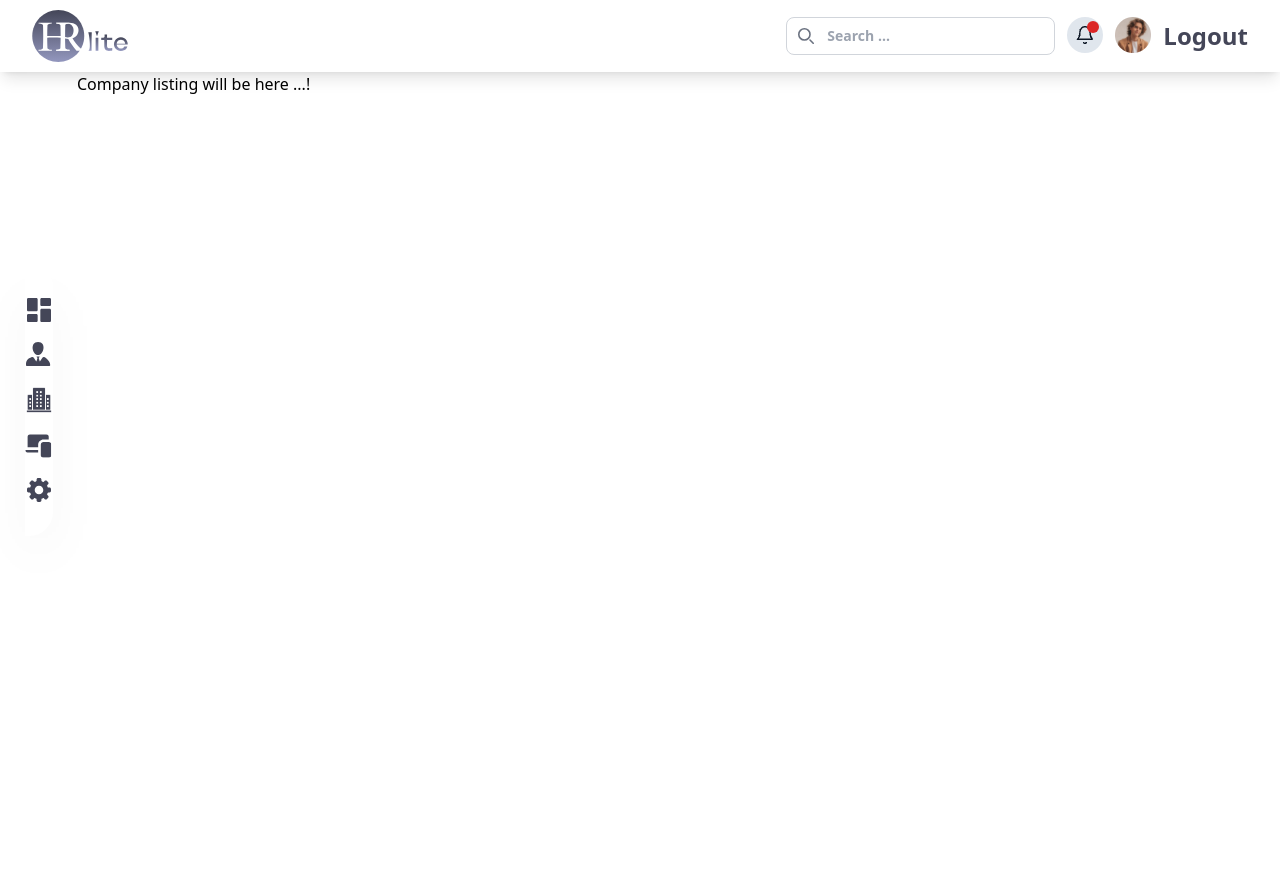
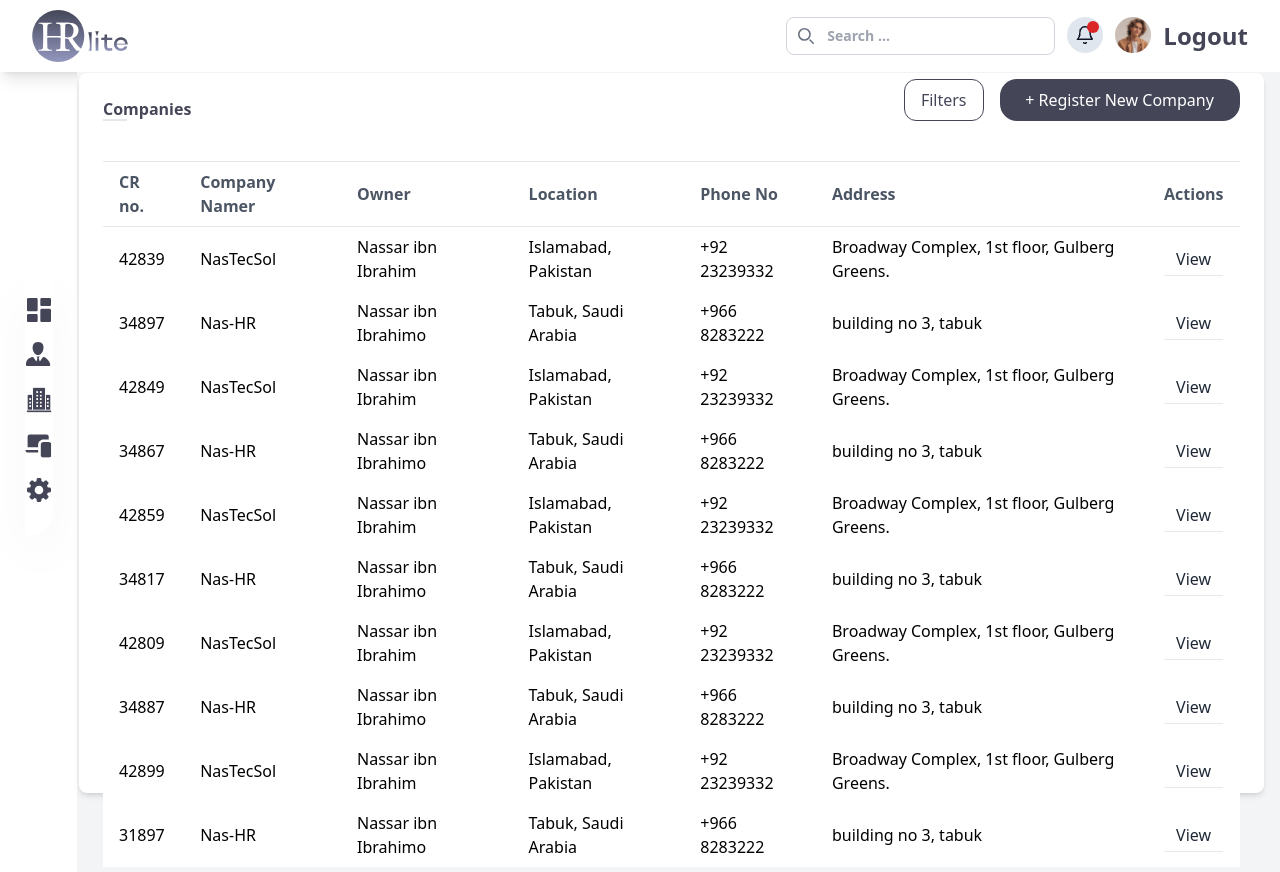
Before and after one commit to annsmustafa191/NasServices, a Next.js app in the folder nasservices/: page /dashboard/company in a window 1280 px wide. Before the commit the page ends 800 px from the top, so only its background shows below. Built offline with nearby package versions, Linux system fonts and the light colour scheme.

Commit message:
Company list

```diff
--- a/nasservices/src/app/dashboard/company/list/companylisting.tsx
+++ b/nasservices/src/app/dashboard/company/list/companylisting.tsx
@@ -1,8 +1,171 @@
+"use client";
+import { useState } from "react";
 export default function CompanyListing()
-{
+{const [isOpen, setIsOpen] = useState(false);
+
+    const toggleDropdown = () => {
+      setIsOpen(!isOpen);
+    };
+  const [companies] = useState([
+    {
+      id: 42839,
+      iqama: "NasTecSol",
+      name: "Nassar ibn Ibrahim",
+      position: "Islamabad, Pakistan",
+      location: "+92 23239332",
+      department: "Broadway Complex, 1st floor, Gulberg Greens.",
+
+    },
+    {
+      id: 34897,
+      iqama: "Nas-HR",
+      name: "Nassar ibn Ibrahimo",
+      position: "Tabuk, Saudi Arabia",
+      location: "+966 8283222",
+      department: "building no 3, tabuk",
+
+    },
+    {
+        id: 42849,
+        iqama: "NasTecSol",
+        name: "Nassar ibn Ibrahim",
+        position: "Islamabad, Pakistan",
+        location: "+92 23239332",
+        department: "Broadway Complex, 1st floor, Gulberg Greens.",
+
+      },
+      {
+        id: 34867,
+        iqama: "Nas-HR",
+        name: "Nassar ibn Ibrahimo",
+        position: "Tabuk, Saudi Arabia",
+        location: "+966 8283222",
+        department: "building no 3, tabuk",
+
+      },
+      {
+        id: 42859,
+        iqama: "NasTecSol",
+        name: "Nassar ibn Ibrahim",
+        position: "Islamabad, Pakistan",
+        location: "+92 23239332",
+        department: "Broadway Complex, 1st floor, Gulberg Greens.",
+
+      },
+      {
+        id: 34817,
+        iqama: "Nas-HR",
+        name: "Nassar ibn Ibrahimo",
+        position: "Tabuk, Saudi Arabia",
+        location: "+966 8283222",
+        department: "building no 3, tabuk",
+
+      },
+      {
+        id: 42809,
+        iqama: "NasTecSol",
+        name: "Nassar ibn Ibrahim",
+        position: "Islamabad, Pakistan",
+        location: "+92 23239332",
+        department: "Broadway Complex, 1st floor, Gulberg Greens.",
+
+      },
+      {
+        id: 34887,
+        iqama: "Nas-HR",
+        name: "Nassar ibn Ibrahimo",
+        position: "Tabuk, Saudi Arabia",
+        location: "+966 8283222",
+        department: "building no 3, tabuk",
+
+      },
+      {
+        id: 42899,
+        iqama: "NasTecSol",
+        name: "Nassar ibn Ibrahim",
+        position: "Islamabad, Pakistan",
+        location: "+92 23239332",
+        department: "Broadway Complex, 1st floor, Gulberg Greens.",
+
+      },
+      {
+        id: 31897,
+        iqama: "Nas-HR",
+        name: "Nassar ibn Ibrahimo",
+        position: "Tabuk, Saudi Arabia",
+        location: "+966 8283222",
+        department: "building no 3, tabuk",
+
+      },
+    ]);
     return(
-        <>
-            Company listing will be here ...!
-        </>
-    )
+        <div className="min-h-screen bg-gray-100 p-8">
+         <div className=" ml-[-30px] mt-[-31px] w-[104%] bg-white shadow-md rounded-lg  h-[720px] p-4 sm:p-6">
+         <h1 className="text-[#444658] size-6 border-b-2 mb-6 font-bold">Companies</h1>
+          <div className="flex justify-between items-center mb-4">
+            <div className="flex space-x-6">
+
+            </div>
+            <div className="flex space-x-4 mt-[-90px!important]">
+            <button className=" text-[#444658] font-medium px-4 py-2  hover:bg-gray-300 border border-[#444658] rounded-[12px] ">
+                Filters
+              </button>
+              <button className="bg-[#444658] text-white font-medium px-4 py-2 rounded-[17px] w-[240px]">
+                + Register New Company
+              </button>
+            </div>
+          </div>
+          <div className="overflow-x-auto">
+          <table className="min-w-full bg-white border-t border-gray-200">
+
+              <thead>
+                <tr>
+                  <th className="px-4 py-2 text-left text-gray-600 font-semibold border-b">
+                  CR no.
+                  </th>
+                  <th className="px-4 py-2 text-left text-gray-600 font-semibold border-b">
+                  Company Namer
+                  </th>
+                  <th className="px-4 py-2 text-left text-gray-600 font-semibold border-b">
+                  Owner
+                  </th>
+                  <th className="px-4 py-2 text-left text-gray-600 font-semibold border-b">
+                  Location
+                  </th>
+                  <th className="px-4 py-2 text-left text-gray-600 font-semibold border-b">
+                  Phone No
+                  </th>
+                  <th className="px-4 py-2 text-left text-gray-600 font-semibold border-b">
+                  Address
+                  </th>
+                  <th className="px-4 py-2 text-left text-gray-600 font-semibold border-b">
+                    Actions
+                  </th>
+                </tr>
+              </thead>
+              <tbody>
+                {companies.map((emp) => (
+                  <tr key={emp.id} className="hover:bg-gray-50">
+                    <td className="px-4 py-2 ">{emp.id.toString().padStart(2, "0")}</td>
+                    <td className="px-4 py-2 ">{emp.iqama}</td>
+                    <td className="px-4 py-2  flex items-center space-x-3">
+
+                      <span>{emp.name}</span>
+                    </td>
+                    <td className="px-4 py-2 ">{emp.position}</td>
+                    <td className="px-4 py-2 ">{emp.location}</td>
+                    <td className="px-4 py-2 ">{emp.department}</td>
+                    <td className="px-4 py-2 ">
+                      <button className=" text-gray-800 font-medium px-3 py-1 border-b">
+                      View
+                      </button>
+                    </td>
+                  </tr>
+                ))}
+              </tbody>
+            </table>
+          </div>
+        </div>
+      </div>
+    );
 }
--- a/nasservices/tailwind.config.ts
+++ b/nasservices/tailwind.config.ts
@@ -19,6 +19,7 @@ const config: Config = {
       },
       boxShadow: {
         'even-shadow': '0 4px 6px rgba(0, 0, 0, 0.1), 0 -12px 40px rgba(0, 0, 0, 0.1)',
+        top: '0 -4px 6px rgba(0, 0, 0, 0.1)',
       },
     },
   },
```
